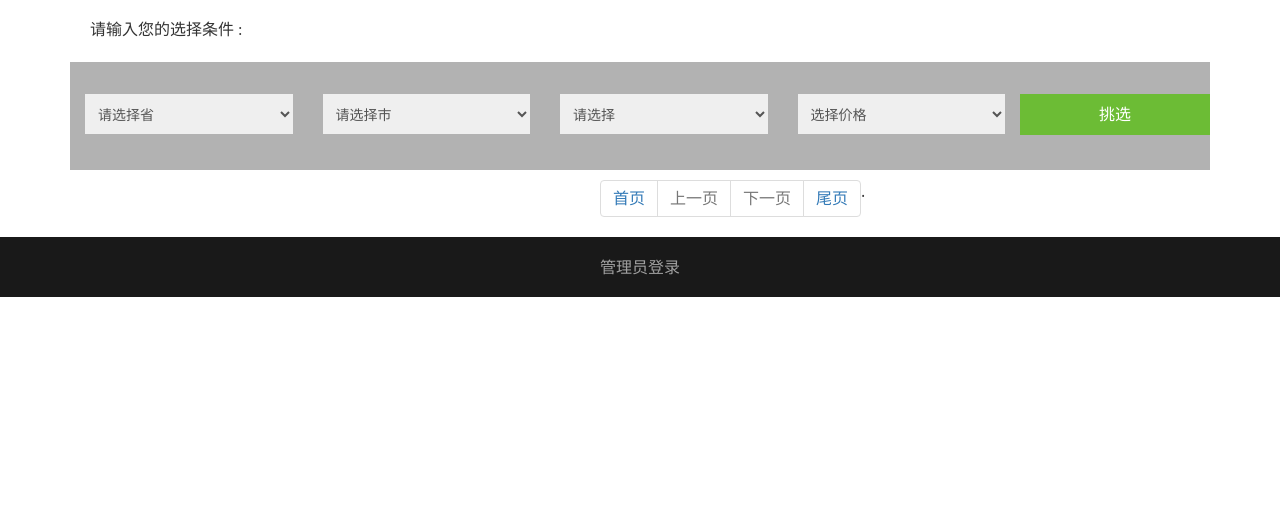
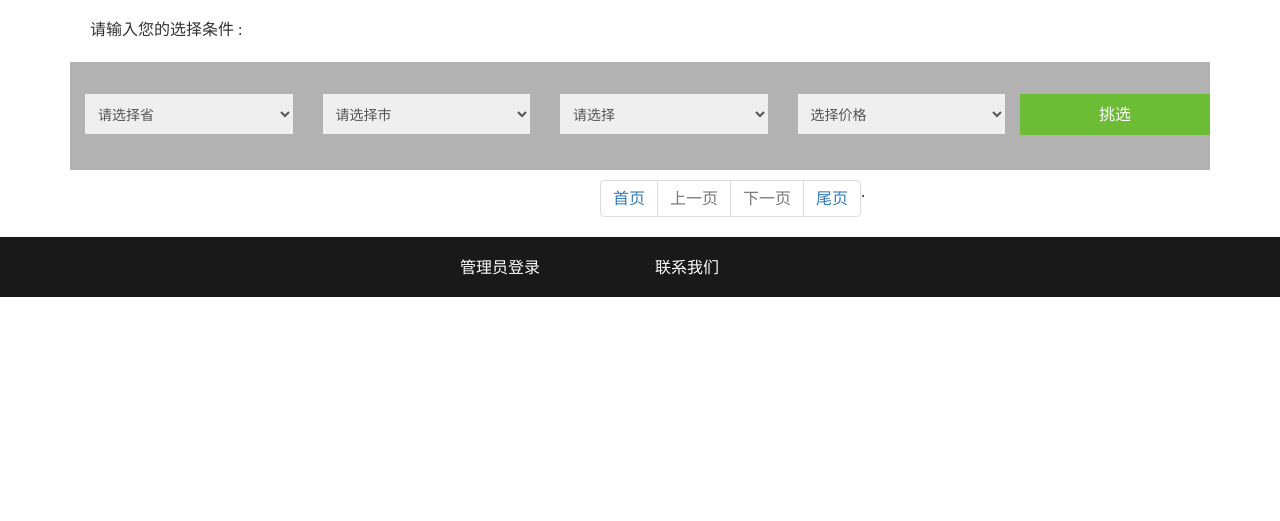
Before and after one commit to rainpasttime/renting, a Flask app: page /mainpage/ in a window 1280 px wide. Shown: the part 251-772 px from the top of the page. Run offline with Flask 2, Linux system fonts and the light colour scheme; data that the repository does not hold is empty; some libraries are stand-ins or nearby versions.

Commit message:
modify the navigation and the contact button, and delete the English part

```diff
--- a/Renting/templates/housedescription.html
+++ b/Renting/templates/housedescription.html
@@ -29,7 +29,6 @@
 				<div class="col-md-2 title">
 				</div>
 				<div class="col-md-2 title">
-					<a href="/contact/"><font color="#FFFFFF" style="color: rgb(255, 255, 255);" size="4">联系我们</font></a>
 				</div>
 				<div class="col-md-2 title">
 					<a href="/mainpage/" target="_blank"><font color="#FFFFFF" style="color: rgb(255, 255, 255);" size="4">租房</font></a>
--- a/Renting/templates/mainpage.html
+++ b/Renting/templates/mainpage.html
@@ -44,7 +44,6 @@
 				<div class="col-md-2 title">
 				</div>
 				<div class="col-md-2 title">
-					<a href="/contact/"><font color="#FFFFFF" style="color: rgb(255, 255, 255);" size="4">联系我们</font></a>
 				</div>
 				<div class="col-md-2 title">
 					<a href="/mainpage/" target="_blank"><font color="#FFFFFF" style="color: rgb(255, 255, 255);" size="4">租房</font></a>
@@ -171,11 +170,20 @@
 			{{ html| safe }}
 		</ul>
 		<div class="footer-bottom">
-				<div class="container">
-					<a href="/admin/">
-	         			<p>管理员登录</p>
-					</a>
+			<div class="container">
+				<div class="row">
+					<div class="col-md-4">
+					</div>
+					<div class="col-md-2">
+						<a href="/admin/"><font color="#FFF">管理员登录</font></a>
+					</div>
+					<div class="col-md-2">
+						<a href="/contact/"><font color="#FFF">联系我们</font></a>
+					</div>
+					<div class="col-md-4">
+					</div>
 				</div>
+			</div>
 		</div>
 		<script>
 			$(".zxf_pagediv").createPage({
--- a/Renting/templates/modify_house.html
+++ b/Renting/templates/modify_house.html
@@ -47,7 +47,6 @@
 				<div class="col-md-2 title">
 				</div>
 				<div class="col-md-2 title">
-					<a href="/contact/"><font color="#FFFFFF" style="color: rgb(255, 255, 255);" size="4">联系我们</font></a>
 				</div>
 				<div class="col-md-2 title">
 					<a href="/mainpage/" target="_blank"><font color="#FFFFFF" style="color: rgb(255, 255, 255);" size="4">租房</font></a>
--- a/Renting/templates/myhouse.html
+++ b/Renting/templates/myhouse.html
@@ -42,7 +42,6 @@
 				<div class="col-md-2 title">
 				</div>
 				<div class="col-md-2 title">
-					<a href="/contact/"><font color="#FFFFFF" style="color: rgb(255, 255, 255);" size="4">联系我们</font></a>
 				</div>
 				<div class="col-md-2 title">
 					<a href="/mainpage/" target="_blank"><font color="#FFFFFF" style="color: rgb(255, 255, 255);" size="4">租房</font></a>
--- a/Renting/templates/operating.html
+++ b/Renting/templates/operating.html
@@ -42,7 +42,6 @@
 				<div class="col-md-2 title">
 				</div>
 				<div class="col-md-2 title">
-					<a href="/contact/"><font color="#FFFFFF" style="color: rgb(255, 255, 255);" size="4">联系我们</font></a>
 				</div>
 				<div class="col-md-2 title">
 					<a href="/mainpage/" target="_blank"><font color="#FFFFFF" style="color: rgb(255, 255, 255);" size="4">租房</font></a>
--- a/Renting/templates/release.html
+++ b/Renting/templates/release.html
@@ -47,7 +47,6 @@
 				<div class="col-md-2 title">
 				</div>
 				<div class="col-md-2 title">
-					<a href="/contact/"><font color="#FFFFFF" style="color: rgb(255, 255, 255);" size="4">联系我们</font></a>
 				</div>
 				<div class="col-md-2 title">
 					<a href="/mainpage/" target="_blank"><font color="#FFFFFF" style="color: rgb(255, 255, 255);" size="4">租房</font></a>
--- a/Renting/templates/rent_house.html
+++ b/Renting/templates/rent_house.html
@@ -42,7 +42,6 @@
 				<div class="col-md-2 title">
 				</div>
 				<div class="col-md-2 title">
-					<a href="/contact/"><font color="#FFFFFF" style="color: rgb(255, 255, 255);" size="4">联系我们</font></a>
 				</div>
 				<div class="col-md-2 title">
 					<a href="/mainpage/" target="_blank"><font color="#FFFFFF" style="color: rgb(255, 255, 255);" size="4">租房</font></a>
--- a/Renting/templates/renting.html
+++ b/Renting/templates/renting.html
@@ -42,7 +42,6 @@
 				<div class="col-md-2 title">
 				</div>
 				<div class="col-md-2 title">
-					<a href="/contact/"><font color="#FFFFFF" style="color: rgb(255, 255, 255);" size="4">联系我们</font></a>
 				</div>
 				<div class="col-md-2 title">
 					<a href="/mainpage/" target="_blank"><font color="#FFFFFF" style="color: rgb(255, 255, 255);" size="4">租房</font></a>
```
Also changed, not shown: Renting/templates/index.html (+9 -13 lines), Renting/templates/login.html (+3 -29 lines), Renting/templates/profile.html (+5 -6 lines).
